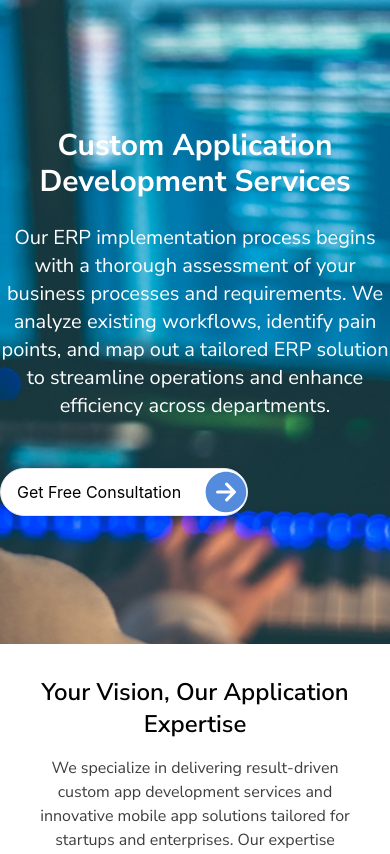
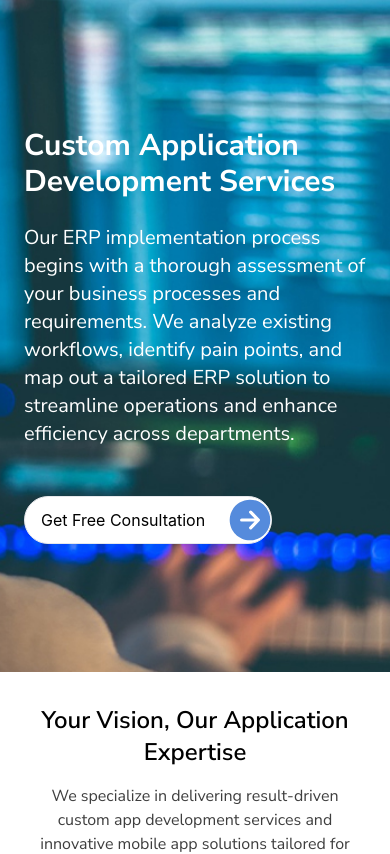
Before and after one commit to kdidrees/qurilo-network, a React (Create React App) app: page / in a window 390 px wide. Shown: the top 854 px of the page. Built offline with nearby package versions, Linux system fonts and the light colour scheme.

Commit message:
update in hero sectoin

```diff
--- a/src/components/NetworkHero.jsx
+++ b/src/components/NetworkHero.jsx
@@ -22,7 +22,7 @@ const NetworkHero = () => {
       >
         <div className="container right-0 md:mt-12 text-left text-white relative z-10 ">
           <div className="flex items-center relative">
-            <div className="md:text-left text-center">
+            <div className="text-left md:mx-0 mx-6">
               <div className="md:mx-20">
                 <h1 className="md:text-6xl font-sans text-3xl font-bold mb-6">
                   Custom Application Development Services
```
